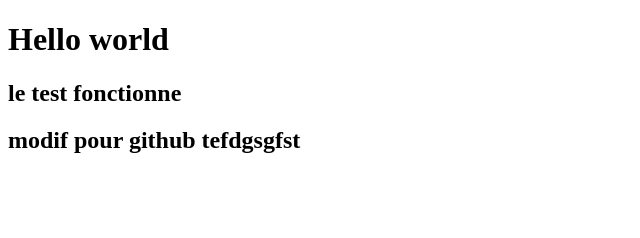
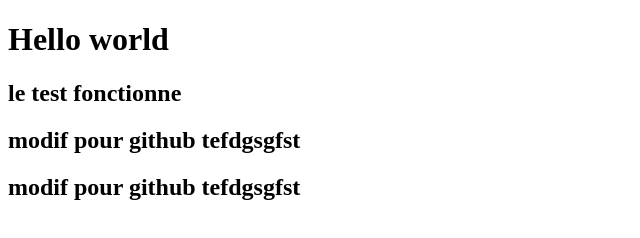
Before and after one commit to yvetterachid/brief, a plain HTML site: page index.html in a window 1280 px wide. Shown: the whole page, without its empty margins (0-640 px from the left). Drawn offline with Linux system fonts and the light colour scheme.

Commit message:
encore un test github commit

```diff
--- a/index.html
+++ b/index.html
@@ -10,5 +10,6 @@
     <h1>Hello world</h1>
     <h2>le test fonctionne</h2>
     <h2>modif pour github tefdgsgfst</h2>
+    <h2>modif pour github tefdgsgfst</h2>
 </body>
 </html>
```
